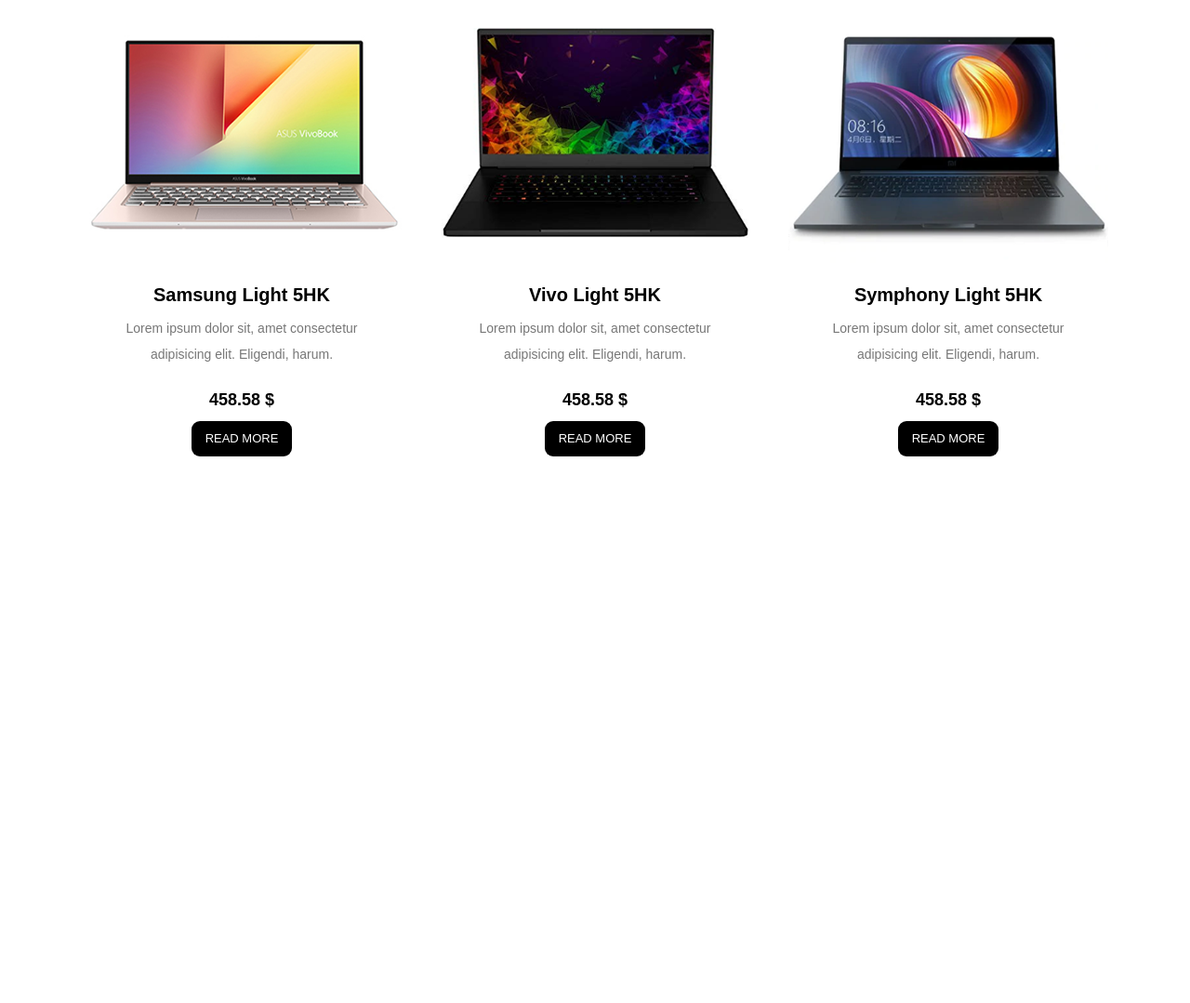
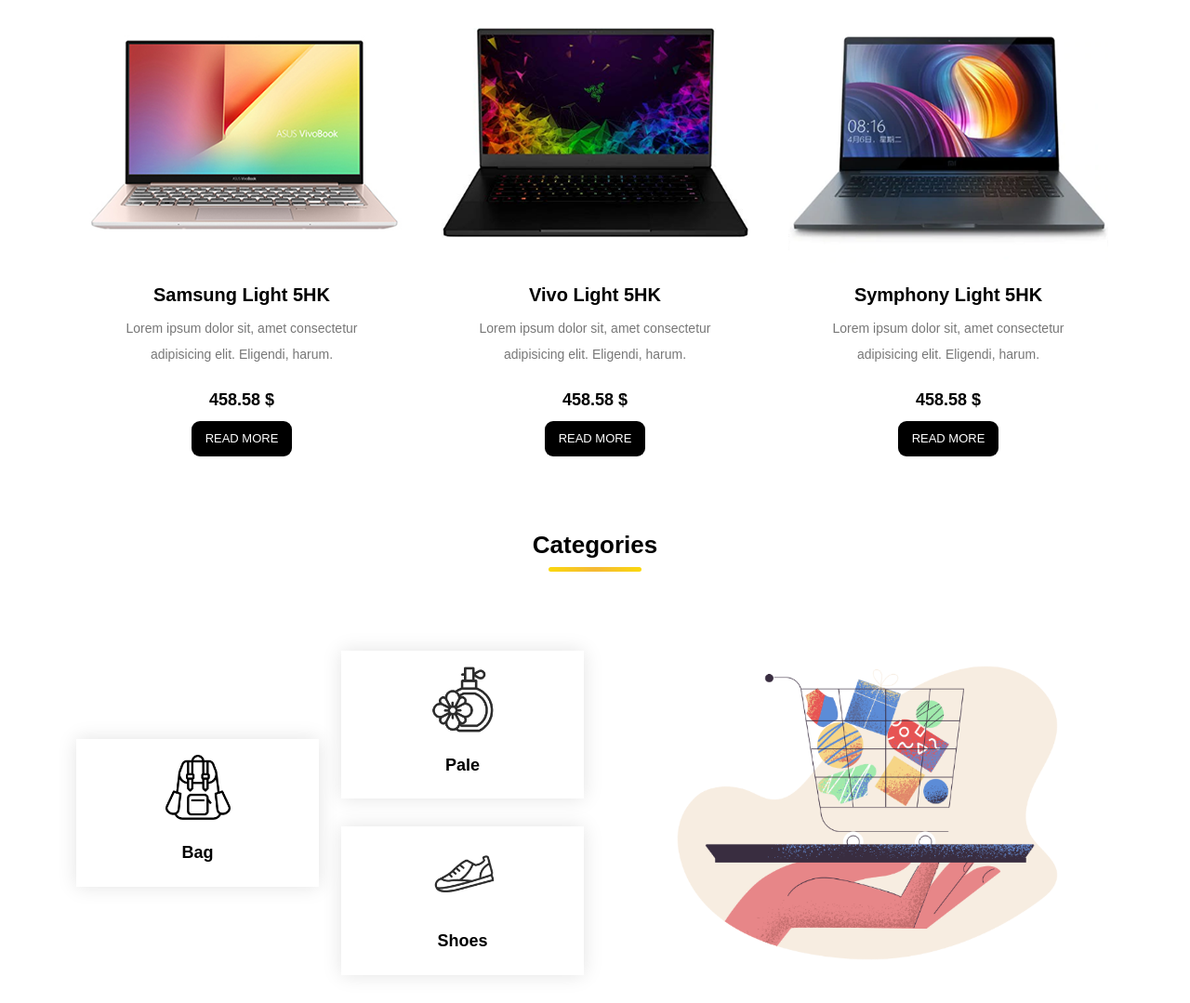
Before and after one commit to Nabiul-Hasan-Munna/hot-gadgets, a plain HTML site: page index.html in a window 1280 px wide. Shown: the part 1493-2572 px from the top of the page at 93% size. Before the commit the page ends 1984 px from the top, so only its background shows below. Drawn offline with nearby package versions, Linux system fonts and the light colour scheme; a web font is replaced by a local one.

Commit message:
Page design done

```diff
--- a/css/style.css
+++ b/css/style.css
@@ -26,6 +26,27 @@ body{
 }
 .universal-btn:hover{
     color: #fff;
+}
+.section-title{
+    margin-bottom: 60px;
+}
+.section-title h3{
+    display: inline-block;
+    font-size: 26px;
+    font-weight: 600;
+    position: relative;
+}
+.section-title h3::before{
+    content: "";
+    position: absolute;
+    width: 100px;
+    height: 5px;
+    border-radius: 5px;
+    background: #f5b935;
+    background: radial-gradient(circle, rgba(245,185,53,1) 0%, rgba(250,215,8,0.9780287114845938) 100%);
+    left: 50%;
+    transform: translateX(-50%);
+    bottom: -13px;
 }
 .slick-dots li {
     width: 10px;
@@ -106,3 +127,22 @@ background: radial-gradient(circle, rgba(245,185,53,1) 0%, rgba(250,215,8,0.9780
     font-weight: bold;
     margin-top: 25px;
 }
+
+/* categories */
+#categories{
+    padding-top: 80px;
+}
+#categories .categories-item{
+    box-shadow: 0px 0px 20px #e3e3e3;
+    padding: 17px;
+    width: 100%;
+    margin: 30px 0;
+}
+#categories .categories-item img{
+    width: 70px;
+}
+#categories .categories-item h6{
+    font-weight: bold;
+    font-size: 18px;
+    margin-top: 25px;
+}
--- a/index.html
+++ b/index.html
@@ -234,6 +234,43 @@
     </section>
 
 
+    <!-- categories section -->
+    <section id="categories">
+        <div class="container">
+            <div class="section-title text-center">
+                <h3>Categories</h3>
+            </div>
+            <div class="row ">
+                <div class="col-lg-6">
+                    <div class="row text-center">
+                        <div class="col-6 d-flex align-items-center">
+                            <div class="categories-item">
+                                <img src="images/Categories/bag.png" alt="">
+                                <h6>Bag</h6>
+                            </div>
+                        </div>
+                        <div class="col-6">
+                            <div class="categories-item">
+                                <img src="images/Categories/perfume.png" alt="">
+                                <h6>Pale</h6>
+                            </div>
+                            <div class="categories-item">
+                                <img src="images/Categories/shoe.png" alt="">
+                                <h6>Shoes</h6>
+                            </div>
+                        </div>
+                    </div>
+                </div>
+                <div class="col-lg-6">
+                    <div class="categories-image">
+                        <img src="images/Categories/pale-order.png" class="img-fluid" alt="">
+                    </div>
+                </div>
+            </div>
+        </div>
+    </section>
+
+
 
 
     <!-- Script File For Bootstrap and others -->
```
